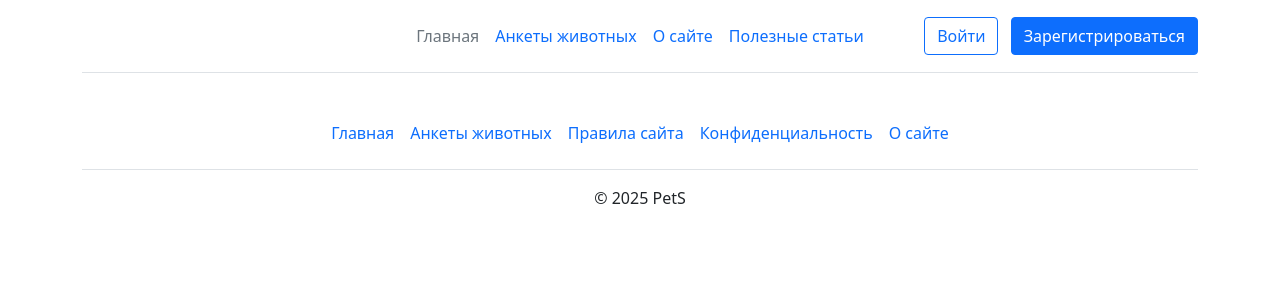
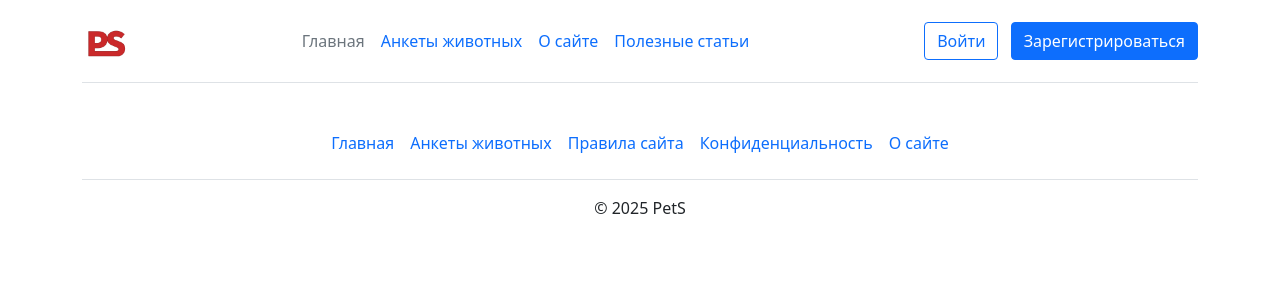
Before and after one commit to waire-p/PetS, a Flask app: page / in a window 1280 px wide. Shown: the top 300 px of the page. Run offline with Flask 3, Linux system fonts and the light colour scheme.

Commit message:
Добавление лого и проба смены цвета

```diff
--- /dev/null
+++ b/static/css/main_page.css
@@ -0,0 +1,3 @@
+a {
+  color: var(--bs-blue);
+}
--- a/templates/base.html
+++ b/templates/base.html
@@ -7,13 +7,14 @@
                     href="https://cdn.jsdelivr.net/npm/bootstrap@5.0.0-beta1/dist/css/bootstrap.min.css"
                     integrity="sha384-giJF6kkoqNQ00vy+HMDP7azOuL0xtbfIcaT9wjKHr8RbDVddVHyTfAAsrekwKmP1"
                     crossorigin="anonymous">
+    <link rel="stylesheet" href="/static/css/main_page.css">
 </head>
 <body>
     <div class="container">
     <header class="d-flex flex-wrap align-items-center justify-content-center justify-content-md-between py-3 mb-4 border-bottom">
-      <div class="col-md-3 mb-2 mb-md-0">
+      <div class="header">
         <a href="/" class="d-inline-flex link-body-emphasis text-decoration-none">
-          <svg class="bi" width="40" height="32" role="img" aria-label="Bootstrap"><use xlink:href="#bootstrap"></use></svg>
+          <span class="fs-4"><img width="50" height="50" src="/static/images/logo.png" ></span>
         </a>
       </div>
 
```
Also changed, not shown: static/images/logo.png (added).
